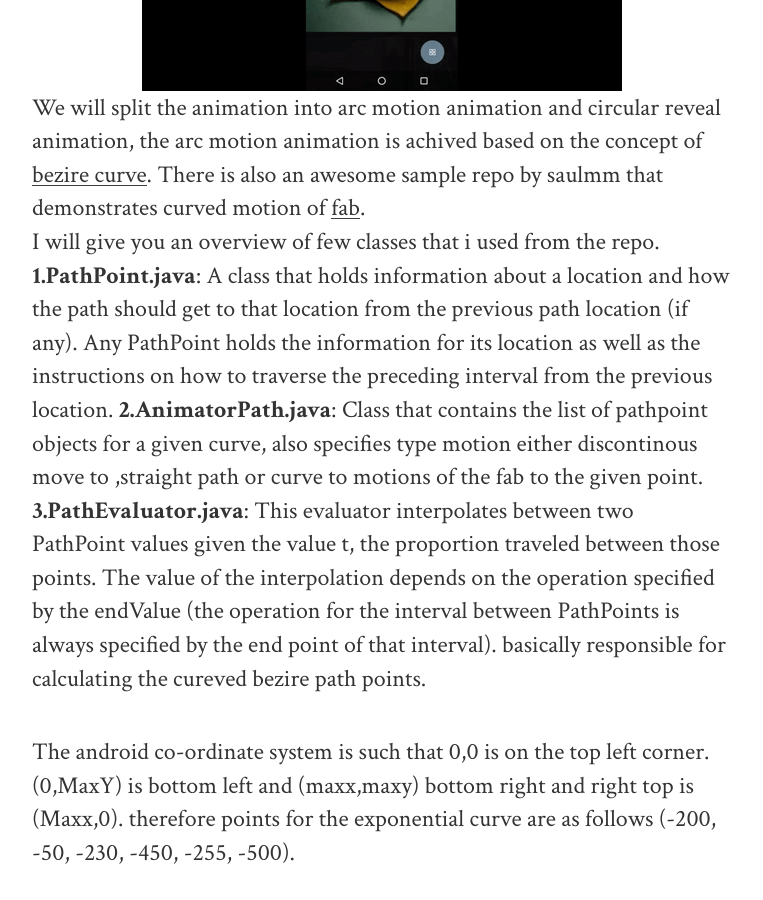
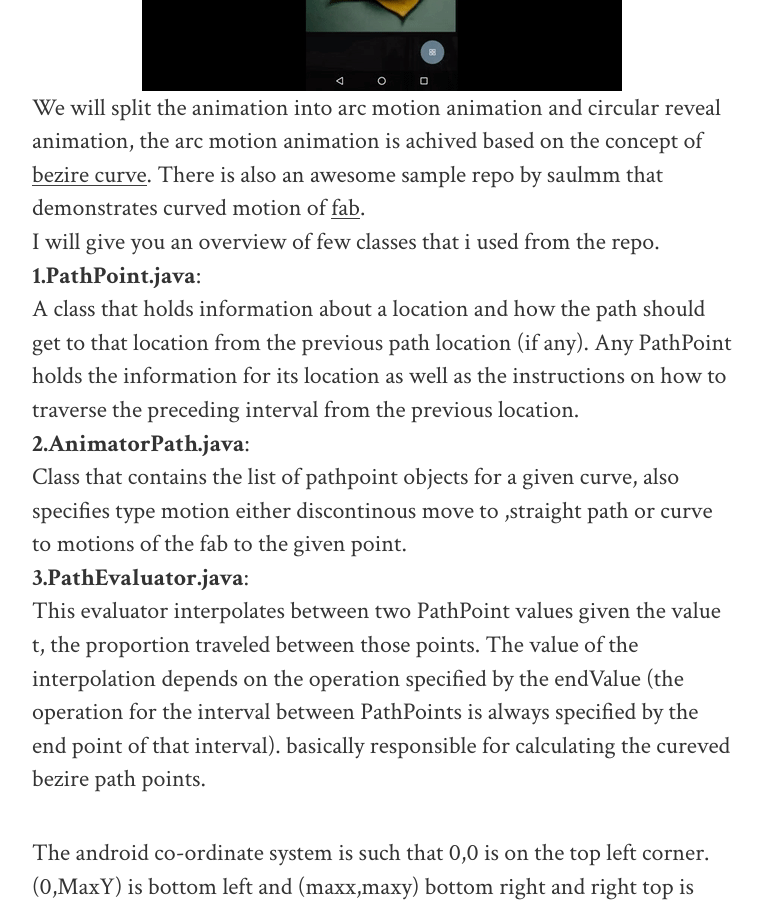
Before and after one commit to NULLPointerGuy/NULLPointerGuy.github.io, a Jekyll site: the page built from _posts/2016-01-18-Curved-animation-of-FAB.md, in a window 1280 px wide and 900 px high, scrolled down 637 px. Shown: the whole window, without its empty margins (258-1021 px from the left). Built offline with Jekyll 4.4.1, drawn with Linux system fonts in a browser that asks for light colours; nearby versions of some CDN libraries; some of the changed text lies outside the part shown.

Commit message:
Added line breaks

```diff
--- a/_posts/2016-01-18-Curved-animation-of-FAB.md
+++ b/_posts/2016-01-18-Curved-animation-of-FAB.md
@@ -10,16 +10,16 @@ This blog post demonstrates on how to implement curved FAB motion and add circul
 We will split the animation into arc motion animation and circular reveal animation, the arc motion animation is achived based on the concept of [bezire curve](https://en.wikipedia.org/wiki/B%C3%A9zier_curve).
 There is also an awesome sample repo by saulmm that demonstrates curved motion of [fab](https://github.com/saulmm/Curved-Fab-Reveal-Example).<br/>
 I will give you an overview of few classes that i used from the repo.
-**1.PathPoint.java**:
+**1.PathPoint.java**:<br/>
 A class that holds information about a location and how the path should get to that location from the previous path location (if any).
-Any PathPoint holds the information for its location as well as the instructions on how to traverse the preceding interval from the previous location.
-**2.AnimatorPath.java**:
+Any PathPoint holds the information for its location as well as the instructions on how to traverse the preceding interval from the previous location.<br/>
+**2.AnimatorPath.java**:<br/>
 Class that contains the list of pathpoint objects for a given curve,
-also specifies type motion either discontinous move to ,straight path or curve to motions of the fab to the given point.
-**3.PathEvaluator.java**:
+also specifies type motion either discontinous move to ,straight path or curve to motions of the fab to the given point.<br/>
+**3.PathEvaluator.java**:<br/>
 This evaluator interpolates between two PathPoint values given the value t, the proportion traveled between those points.
 The value of the interpolation depends on the operation specified by the endValue (the operation for the interval between PathPoints is always specified by the end point of that interval).
-basically responsible for calculating the cureved bezire path points.
+basically responsible for calculating the cureved bezire path points.<br/>
 
 The android co-ordinate system is such that 0,0 is on the top left corner.
 (0,MaxY) is bottom left and (maxx,maxy) bottom right and right top is (Maxx,0).
@@ -56,7 +56,7 @@ public void setFabLoc(PathPoint newLoc) {
   Then  call reveal animation, we can add listner which gives arc motion animation end callback.
   on end method of animation listner  create circular reveal animations using the  `ViewAnimationUtils`
 
-  **Note:**
+  **Note:**<br/>
   please note that `ViewAnimationUtils` available only for android 5.0 and above
 
   {% highlight java %}
@@ -75,10 +75,10 @@ instead extend interpolator and override the method as follows.
  }
 {% endhighlight %}
 
-**Note**:
-this kind of fab animation will be useful when you want to animate the fab in the fragment or maybe inside one single activity without transitions.
+**Note**:<br/>
+this kind of fab animation will be useful when you want to animate the fab in the fragment or maybe inside one single activity without transitions.<br/>
 In case of the activity transition animation please follow my next blog post where we can achive it using transitions by moving from one activity to another.<br/>
 
- **More reading:**
-1.Find out more in detail by [visiting the project on GitHub](https://github.com/callmekarthik/AnimationsDemo).
-2.Do check this old but awesome blog post about curve motion by [Chet Haase](http://graphics-geek.blogspot.com.es/2012/01/curved-motion-in-android.html).
+ **More reading:**<br/>
+1.Find out more in detail by [visiting the project on GitHub](https://github.com/callmekarthik/AnimationsDemo).<br/>
+2.Do check this old but awesome blog post about curve motion by [Chet Haase](http://graphics-geek.blogspot.com.es/2012/01/curved-motion-in-android.html).<br/>
```
Also changed, not shown: _posts/2016-01-19-FAB-to-dialog-transistion-and-vice versa.md (+12 -12 lines), _posts/2016-02-27-Using-stetho.md (+8 -8 lines), _posts/2016-02-29-Using-static-code-analysis-tools.md (+9 -9 lines), _posts/2016-05-07-Custom-Loading-Anim.md (+2 -2 lines).
